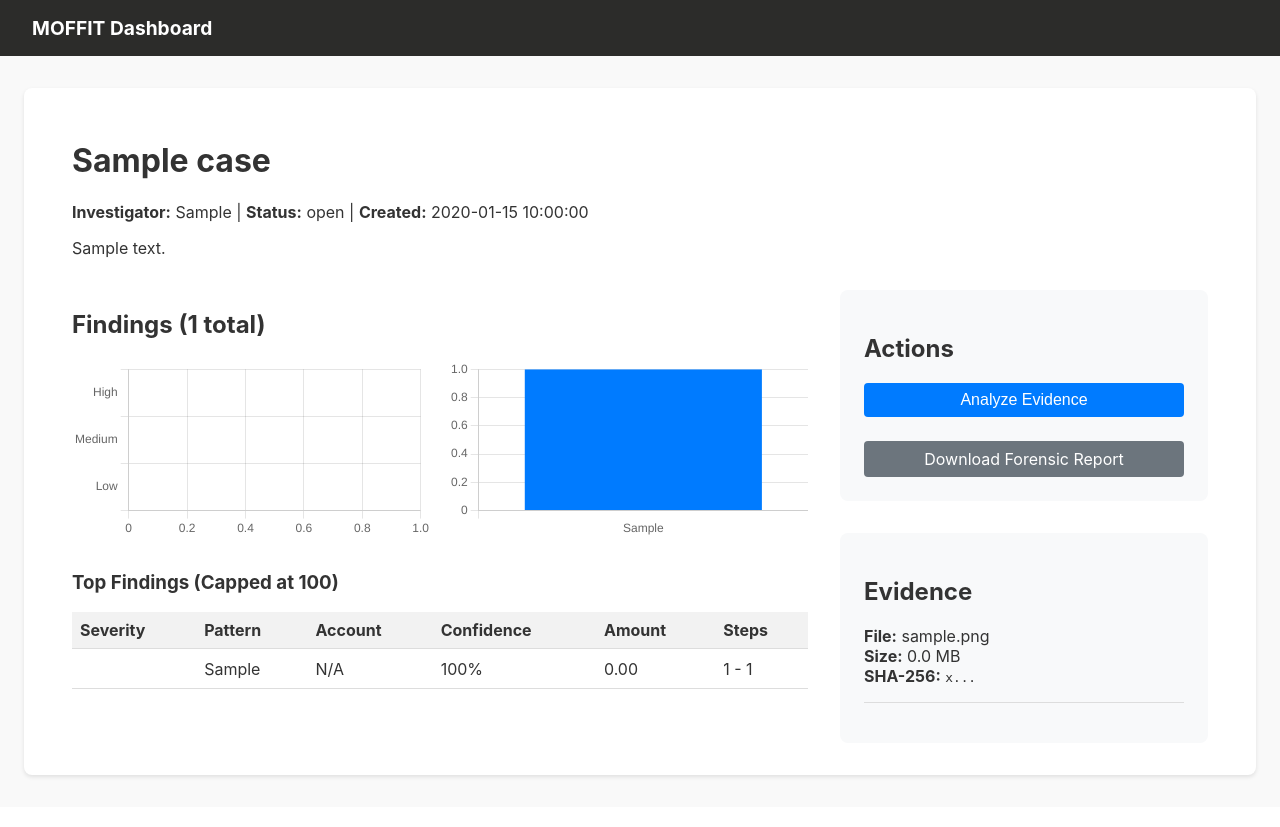
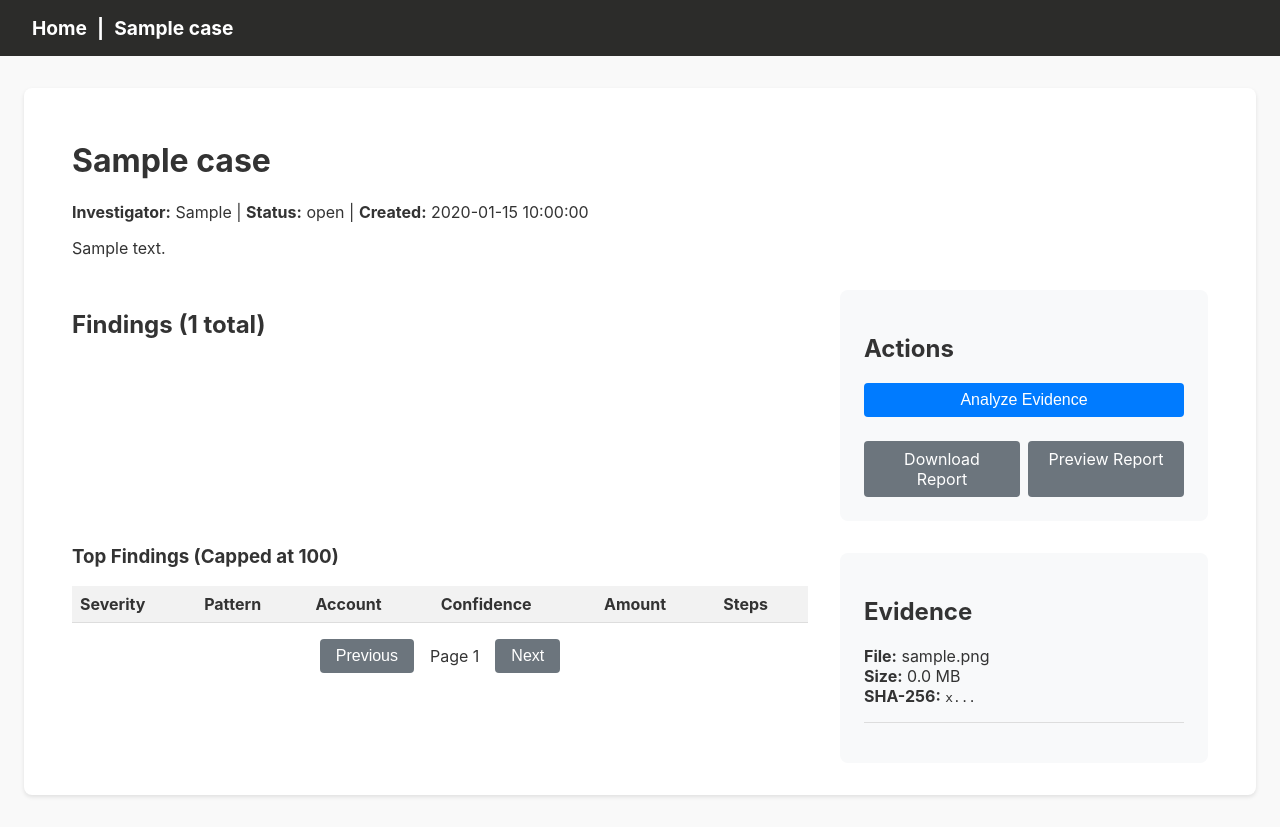
Before and after one commit to 254francis/MOFFIT-Mobile-Money-Fraud-Forensic-Investigation-Toolkit, a FastAPI app: page /case/1 in a window 1280 px wide. Before the commit the page ends 778 px from the top, so only its background shows below. Run offline with FastAPI, Linux system fonts and the light colour scheme; tables that the repository leaves empty hold one stand-in row (values such as "Sample post"); a map, chart or similar area stays blank; some libraries are stand-ins or nearby versions.

Commit message:
feat(ui): add HTMX case search, inline PDF preview, and UI polish
- Implemented HTMX search for cases by name or investigator on the home page.
- Added per-case summary chips indicating evidence count, findings count, and severity breakdown.
- Introduced a `GET /case/{id}/report/preview` route for inline PDF viewing.
- Refactored report generation to use a synchronous capped helper to avoid duplicating logic.
- Implemented consistent header navigation across pages.
- Added a loading spinner for the "Analyze Evidence" background task.
- Added friendly empty states for no cases, no evidence, no findings, and an error state for untraind models.
- Added client-side pagination to the findings table.
- Added comprehensive unit tests for the new preview and search functionality.

```diff
--- a/moffit/api/main.py
+++ b/moffit/api/main.py
@@ -1,5 +1,5 @@
 import os
-from typing import Dict, Any, List
+from typing import Dict, Any, List, Optional
 from fastapi import FastAPI, Request, Form, BackgroundTasks
 from fastapi.responses import HTMLResponse, RedirectResponse, FileResponse
 from fastapi.templating import Jinja2Templates
@@ -68,14 +68,18 @@ def run_analysis_task(case_id: str, db_manager: CaseManager):
         analysis_status[case_id] = {"analyzing": False, "findings_count": 0, "error": str(e)}
 
 @app.get("/", response_class=HTMLResponse)
-async def list_cases(request: Request):
+async def list_cases(request: Request, q: Optional[str] = None):
     cases = manager.list_cases()
+    if q:
+        q_lower = q.lower()
+        cases = [c for c in cases if q_lower in c.name.lower() or q_lower in c.investigator.lower()]
     summaries = []
     for case in cases:
         summaries.append(manager.get_case_summary(case.id))
 
+    template_name = "case_list_fragment.html" if request.headers.get("hx-request") else "index.html"
     return templates.TemplateResponse(
-        request=request, name="index.html", context={"case_summaries": summaries}
+        request=request, name=template_name, context={"case_summaries": summaries}
     )
 
 @app.post("/case")
@@ -178,8 +182,7 @@ async def case_timeline(request: Request, id: str, account: str):
         }
     )
 
-@app.get("/case/{id}/report")
-async def generate_report(id: str):
+def _generate_report_sync(id: str) -> str:
     summary = manager.get_case_summary(id)
     evidence = manager.get_evidence(id)
     findings = manager.get_findings(id)
@@ -187,12 +190,9 @@ async def generate_report(id: str):
     generator = ForensicReportGenerator()
     report_path = f"report_{id}.pdf"
 
-    # We need to construct timelines for findings that are severe to add to report.
-    # The generator expects timelines as a mapping account_id -> list of events dicts.
     loader = PaySimLoader()
     reconstructor = TimelineReconstructor()
 
-    # Build dictionary for custody
     custody_items = []
     for ev in evidence:
         custody_items.append({
@@ -204,10 +204,9 @@ async def generate_report(id: str):
 
     custody = {
         "items": custody_items,
-        "manifest_hash": "N/A" # Ideally computed
+        "manifest_hash": "N/A"
     }
 
-    # Format findings as expected by PDF report
     findings_dicts = []
     accounts_to_timeline = set()
     for f in findings:
@@ -227,13 +226,9 @@ async def generate_report(id: str):
                     accounts_to_timeline.add(acc)
 
     timeline_map = {}
-
-    # Cap timelines: top accounts by finding amount-relevance (report is capped
-    # at top-100 findings anyway; timelines for a handful of accounts suffice).
     MAX_TIMELINE_ACCOUNTS = 5
     top_accounts = list(accounts_to_timeline)[:MAX_TIMELINE_ACCOUNTS]
 
-    # Load evidence CSV ONCE, reuse for all accounts
     df = None
     for ev in evidence:
         if os.path.exists(ev.filename) and str(ev.filename).lower().endswith(".csv"):
@@ -248,8 +243,6 @@ async def generate_report(id: str):
             if annotated:
                 timeline_map[acc] = reconstructor.to_dict_list(annotated)
 
-    # Narrative: use the reconstructor's generator for the first timeline account,
-    # falling back to a generic line for cases with no timelines.
     overall_narrative = f"This report covers the forensic investigation of case '{summary['case']['name']}'."
     if timeline_map and df is not None:
         first_acc = next(iter(timeline_map))
@@ -266,5 +259,20 @@ async def generate_report(id: str):
         narrative=overall_narrative,
         output_path=report_path,
     )
+    return report_path
 
+
+@app.get("/case/{id}/report")
+async def download_report(id: str):
+    report_path = _generate_report_sync(id)
     return FileResponse(report_path, media_type="application/pdf", filename=f"MOFFIT_report_{id}.pdf")
+
+@app.get("/case/{id}/report/preview")
+async def preview_report(id: str):
+    report_path = _generate_report_sync(id)
+    return FileResponse(
+        report_path,
+        media_type="application/pdf",
+        filename=f"MOFFIT_report_{id}.pdf",
+        headers={"Content-Disposition": f"inline; filename=MOFFIT_report_{id}.pdf"}
+    )
--- a/moffit/api/templates/base.html
+++ b/moffit/api/templates/base.html
@@ -88,12 +88,36 @@
         .badge-high { background-color: #dc3545; }
         .badge-medium { background-color: #ffc107; color: black; }
         .badge-low { background-color: #28a745; }
+        .spinner {
+            display: inline-block;
+            width: 1rem;
+            height: 1rem;
+            border: 2px solid rgba(255,255,255,.3);
+            border-radius: 50%;
+            border-top-color: #fff;
+            animation: spin 1s ease-in-out infinite;
+            vertical-align: middle;
+            margin-right: 0.5rem;
+        }
+        @keyframes spin {
+            to { transform: rotate(360deg); }
+        }
     </style>
     {% block head %}{% endblock %}
 </head>
 <body>
+    <script src="https://unpkg.com/htmx.org@1.9.10"></script>
     <header>
-        <a href="/">MOFFIT Dashboard</a>
+        <div style="display: flex; gap: 10px; font-weight: bold; font-size: 1.2rem;">
+            <a href="/">Home</a>
+            {% if summary and summary.case %}
+            <span>|</span>
+            <a href="/case/{{ summary.case.id }}">{{ summary.case.name }}</a>
+            {% elif case_id %}
+            <span>|</span>
+            <a href="/case/{{ case_id }}">Case Details</a>
+            {% endif %}
+        </div>
     </header>
     <div class="container">
         <div class="content">
--- a/moffit/api/templates/case.html
+++ b/moffit/api/templates/case.html
@@ -28,7 +28,7 @@
         </div>
 
         <h3>Top Findings (Capped at 100)</h3>
-        <table>
+        <table id="findingsTable">
             <thead>
                 <tr>
                     <th>Severity</th>
@@ -41,7 +41,7 @@
             </thead>
             <tbody>
                 {% for finding in top_findings %}
-                <tr>
+                <tr class="finding-row" style="display: none;">
                     <td>
                         <span class="badge badge-{{ finding.severity }}">{{ finding.severity | capitalize }}</span>
                     </td>
@@ -65,8 +65,17 @@
                 {% endfor %}
             </tbody>
         </table>
+
+        <div id="pagination" style="display: flex; justify-content: center; gap: 1rem; margin-top: 1rem; align-items: center;">
+            <button class="btn btn-secondary" onclick="prevPage()" id="prevBtn" disabled>Previous</button>
+            <span id="pageInfo">Page 1</span>
+            <button class="btn btn-secondary" onclick="nextPage()" id="nextBtn">Next</button>
+        </div>
         {% else %}
-        <p>No findings available. Run analysis on evidence to generate findings.</p>
+        <div style="text-align: center; padding: 3rem; background-color: #f8f9fa; border-radius: 8px; border: 1px dashed #ccc;">
+            <h2 style="color: #6c757d;">No findings yet</h2>
+            <p style="color: #6c757d;">Run analysis on your evidence to detect fraudulent patterns.</p>
+        </div>
         {% endif %}
     </div>
 
@@ -77,14 +86,17 @@
 
             <div id="analyze-section" style="margin-bottom: 1rem;">
                 <button id="analyze-btn" class="btn btn-primary" onclick="startAnalysis()" style="width: 100%; margin-bottom: 0.5rem;" {% if is_analyzing %}disabled{% endif %}>
-                    {% if is_analyzing %}Analyzing...{% else %}Analyze Evidence{% endif %}
+                    {% if is_analyzing %}<span class="spinner"></span>Analyzing...{% else %}Analyze Evidence{% endif %}
                 </button>
                 <div id="analysis-status" style="font-size: 0.9rem; color: #6c757d; text-align: center;">
                     {% if is_analyzing %}Analysis in progress. Please wait...{% endif %}
                 </div>
             </div>
 
-            <a href="/case/{{ summary.case.id }}/report" class="btn btn-secondary" style="width: 100%; box-sizing: border-box; text-align: center;">Download Forensic Report</a>
+            <div style="display: flex; gap: 0.5rem;">
+                <a href="/case/{{ summary.case.id }}/report" class="btn btn-secondary" style="flex: 1; text-align: center;">Download Report</a>
+                <a href="/case/{{ summary.case.id }}/report/preview" target="_blank" class="btn btn-secondary" style="flex: 1; text-align: center;">Preview Report</a>
+            </div>
         </div>
 
         <div style="background-color: #f8f9fa; padding: 1.5rem; border-radius: 8px;">
@@ -100,7 +112,9 @@
                 {% endfor %}
             </ul>
             {% else %}
-            <p>No evidence added. Use the CLI to register evidence.</p>
+            <div style="text-align: center; padding: 2rem; background-color: #fff; border-radius: 8px; border: 1px dashed #ccc;">
+                <p style="color: #6c757d; margin: 0;">No evidence added. Use the CLI to register evidence before analyzing.</p>
+            </div>
             {% endif %}
         </div>
     </div>
@@ -155,7 +169,7 @@
         const status = document.getElementById('analysis-status');
 
         btn.disabled = true;
-        btn.innerText = 'Analyzing...';
+        btn.innerHTML = '<span class="spinner"></span>Analyzing...';
         status.innerText = 'Analysis in progress. Please wait...';
 
         fetch('/case/{{ summary.case.id }}/analyze', { method: 'POST' })
@@ -188,8 +202,20 @@
                 if (!data.analyzing) {
                     clearInterval(pollingInterval);
                     pollingInterval = null;
-                    document.getElementById('analysis-status').innerText = 'Analysis complete. Refreshing...';
-                    setTimeout(() => window.location.reload(), 1000);
+                    const status = document.getElementById('analysis-status');
+                    const btn = document.getElementById('analyze-btn');
+                    if (data.error) {
+                        if (data.error.includes("trained") || data.error.includes("not found")) {
+                            status.innerHTML = `<span style="color: #dc3545;">Model not yet trained. Please run <code>moffit ml train</code> first.</span>`;
+                        } else {
+                            status.innerHTML = `<span style="color: #dc3545;">Analysis error: ${data.error}</span>`;
+                        }
+                        btn.disabled = false;
+                        btn.innerText = 'Analyze Evidence';
+                    } else {
+                        status.innerText = 'Analysis complete. Refreshing...';
+                        setTimeout(() => window.location.reload(), 1000);
+                    }
                 }
             })
             .catch(err => console.error("Polling error", err));
@@ -199,5 +225,89 @@
     {% if is_analyzing %}
     startPolling();
     {% endif %}
+
+    const rows = document.querySelectorAll('.finding-row');
+    const rowsPerPage = 10;
+    let currentPage = 1;
+    const totalPages = Math.ceil(rows.length / rowsPerPage) || 1;
+
+    function renderTable() {
+        rows.forEach((row, index) => {
+            if (index >= (currentPage - 1) * rowsPerPage && index < currentPage * rowsPerPage) {
+                row.style.display = 'table-row';
+            } else {
+                row.style.display = 'none';
+            }
+        });
+
+        const prevBtn = document.getElementById('prevBtn');
+        const nextBtn = document.getElementById('nextBtn');
+        const pageInfo = document.getElementById('pageInfo');
+
+        if (prevBtn) prevBtn.disabled = currentPage === 1;
+        if (nextBtn) nextBtn.disabled = currentPage === totalPages || totalPages === 0;
+        if (pageInfo) pageInfo.innerText = `Page ${currentPage} of ${totalPages}`;
+    }
+
+    function prevPage() {
+        if (currentPage > 1) {
+            currentPage--;
+            renderTable();
+        }
+    }
+
+    function nextPage() {
+        if (currentPage < totalPages) {
+            currentPage++;
+            renderTable();
+        }
+    }
+
+    if (rows.length > 0) {
+        renderTable();
+    }
+
+
+    const rows = document.querySelectorAll('.finding-row');
+    const rowsPerPage = 10;
+    let currentPage = 1;
+    const totalPages = Math.ceil(rows.length / rowsPerPage) || 1;
+
+    function renderTable() {
+        rows.forEach((row, index) => {
+            if (index >= (currentPage - 1) * rowsPerPage && index < currentPage * rowsPerPage) {
+                row.style.display = 'table-row';
+            } else {
+                row.style.display = 'none';
+            }
+        });
+
+        const prevBtn = document.getElementById('prevBtn');
+        const nextBtn = document.getElementById('nextBtn');
+        const pageInfo = document.getElementById('pageInfo');
+
+        if (prevBtn) prevBtn.disabled = currentPage === 1;
+        if (nextBtn) nextBtn.disabled = currentPage === totalPages || totalPages === 0;
+        if (pageInfo) pageInfo.innerText = `Page ${currentPage} of ${totalPages}`;
+    }
+
+    function prevPage() {
+        if (currentPage > 1) {
+            currentPage--;
+            renderTable();
+        }
+    }
+
+    function nextPage() {
+        if (currentPage < totalPages) {
+            currentPage++;
+            renderTable();
+        }
+    }
+
+    if (rows.length > 0) {
+        renderTable();
+    }
+
 </script>
 {% endblock %}
```
Also changed, not shown: moffit/api/templates/case_list_fragment.html (added, +24 -0 lines), moffit/api/templates/index.html (+11 -20 lines), tests/test_api.py (+35 -1 lines), 1 other file.
